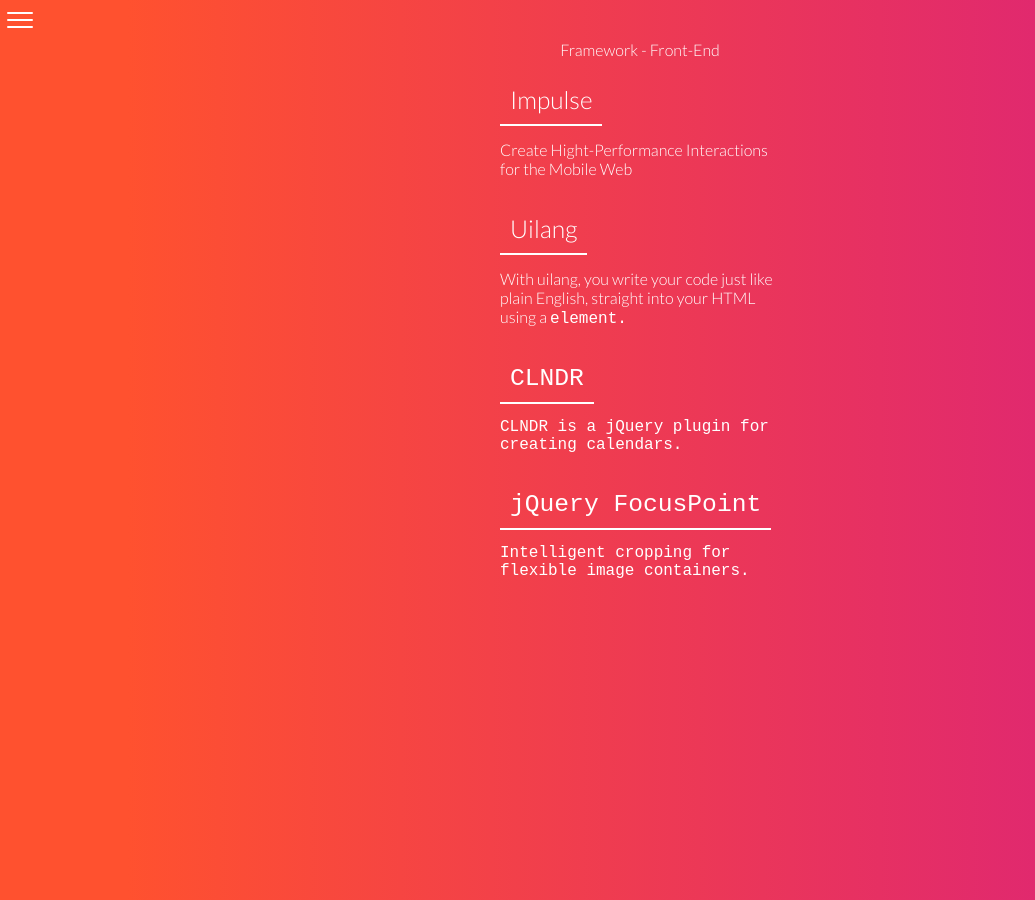
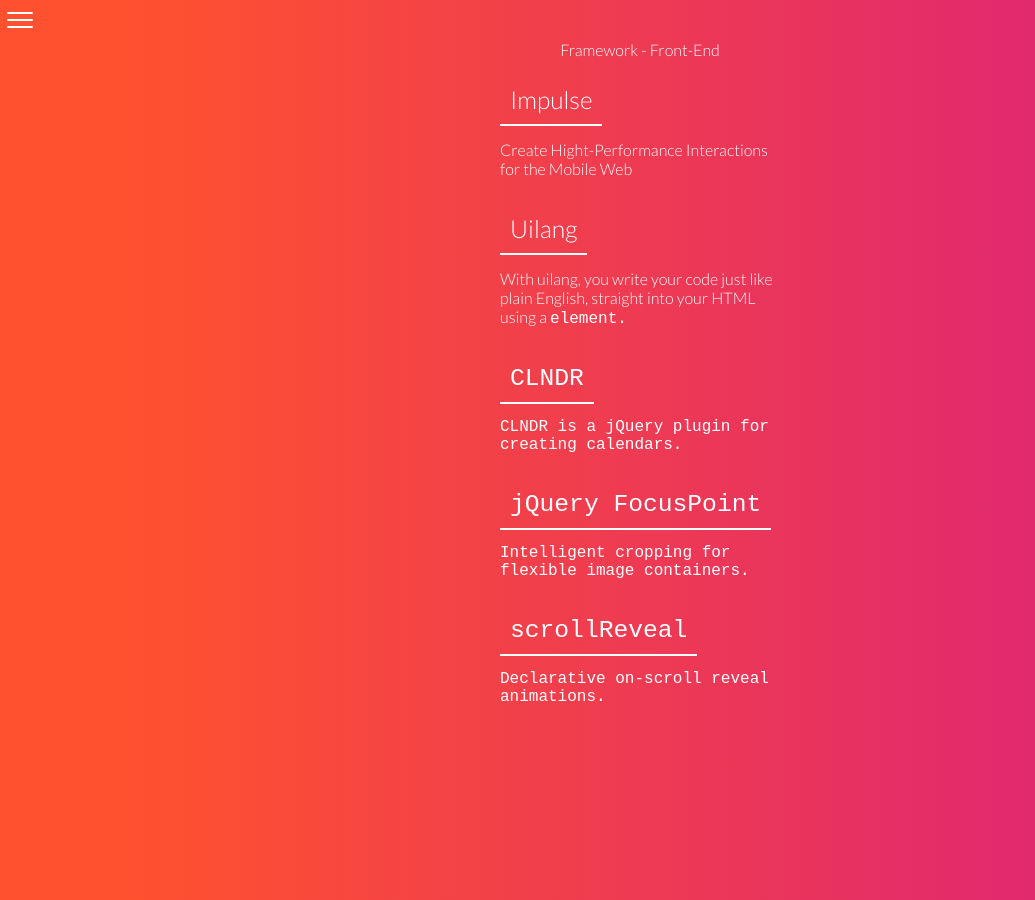
Before and after one commit to AgtLucas/general-end, a Jekyll site: the page built from frontframework.html, in a window 1280 px wide. Shown: the whole page, without its empty margins (0-1035 px from the left). Built offline with Jekyll 4.4.1, drawn with Linux system fonts in a browser that asks for light colours; comment, search, counter and statistics services are not loaded.

Commit message:
added scrollreveal

```diff
--- a/frontframework.html
+++ b/frontframework.html
@@ -26,3 +26,10 @@
     </a>
     <p>Intelligent cropping for flexible image containers.</p>
 </div>
+
+<div class="object-link">
+    <a href="http://scrollrevealjs.org/" target="_blank" onClick="ga('send', 'event', 'front-framework', 'click', 'scrollReveal')">
+      scrollReveal
+    </a>
+    <p>Declarative on-scroll reveal animations.</p>
+</div>
```
